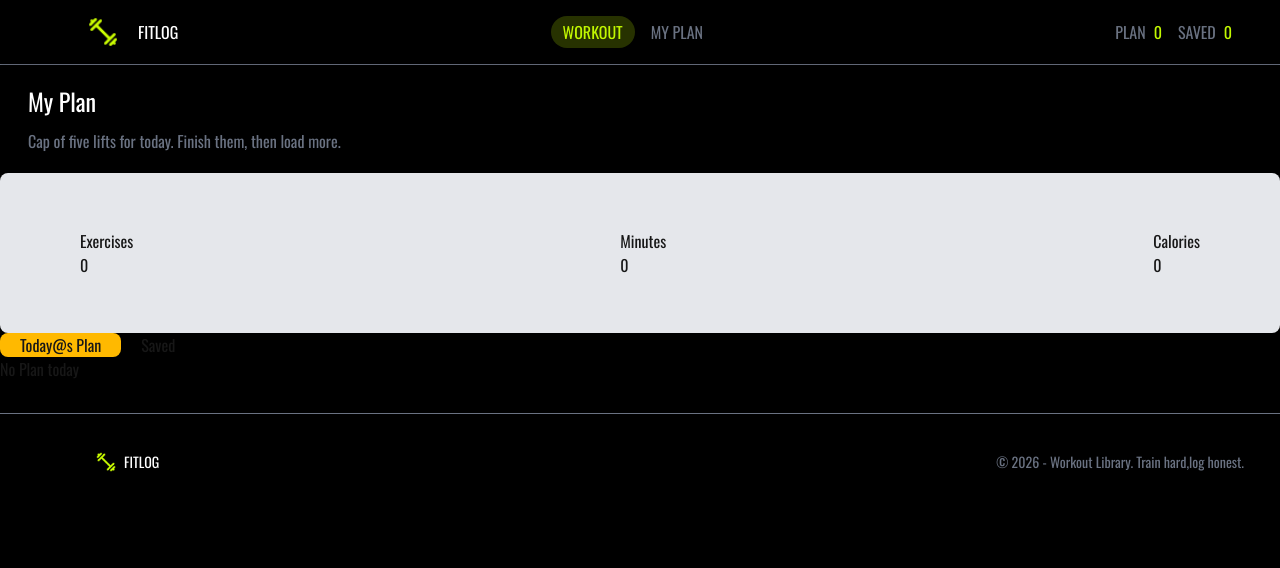
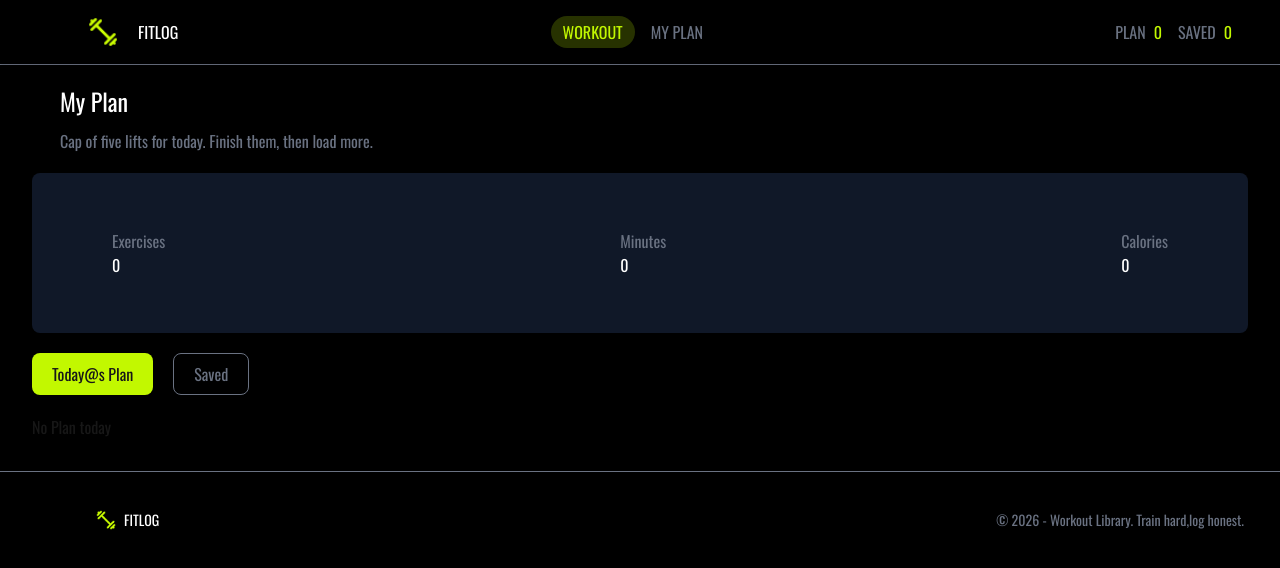
Before and after one commit to nishattasnimtonni5-lang/b-14-A-06, a Next.js app: page /apps in a window 1280 px wide. Shown: the top 568 px of the page. Built offline with nearby package versions, Linux system fonts and the light colour scheme.

Commit message:
feat:add saved plan cards

```diff
--- a/src/app/apps/page.tsx
+++ b/src/app/apps/page.tsx
@@ -25,39 +25,39 @@ const MyPlan = () => {
     setTodayPlan(todayPlan.filter((workout)=>String(workout.id)!==String(id)))
    }
     return (
-        <div className="">
+        <div className="px-8">
         <h2 className="text-white text-2xl pl-7 py-3">My Plan</h2>
          <p className="text-gray-500 pl-7 pb-5">Cap of five lifts for today. Finish them, then load more.</p>
 
 
-      <div className="bg-gray-200 w-full  flex justify-between items-center px-20 py-10 rounded-lg h-40">
+      <div className="bg-gray-900 w-full  flex justify-between items-center px-20 py-10 rounded-lg h-40">
         <div>
-            <p>Exercises</p>
-        <h2>
+            <p className="text-gray-500">Exercises</p>
+        <h2 className="text-white">
           {activeTab==="today"?todayPlan.length:savedPlan.length}</h2>
         </div>
         <div>
-            <p>Minutes</p>
-            <h2
+            <p className="text-gray-500">Minutes</p>
+            <h2 className="text-white"
             >{activeTab==="today"?totalTime:savedTime}</h2>
             </div>
     <div>
-        <p>Calories</p>
-        <h2>{activeTab==="today"? totalCalories:savedCalories}</h2>
+        <p className="text-gray-500">Calories</p>
+        <h2 className="text-white">{activeTab==="today"? totalCalories:savedCalories}</h2>
         </div>
 
       </div>
-         <div className="flex gap-5">
+         <div className="flex gap-5 py-5">
           <button
           onClick={()=>
             setActiveTab("today")
           }
-          className='px-5 bg-amber-400 rounded-lg '>Today@s Plan </button>
+          className='px-5 py-2 bg-[#C2F800] rounded-lg'>Today@s Plan </button>
 
            <button
           onClick={()=>
             setActiveTab("saved")
-          }>Saved </button>
+          } className="border border-gray-500 px-5 rounded-lg py-2 text-gray-500">Saved </button>
           </div>
 
      {activeTab==="today"&&(
@@ -91,7 +91,9 @@ const MyPlan = () => {
             })}
 
      </div>
-        ):( <p>No Plan today</p>)}
+        ):( <p>No Plan today</p>
+
+        )}
 
             </>
          )}
```
